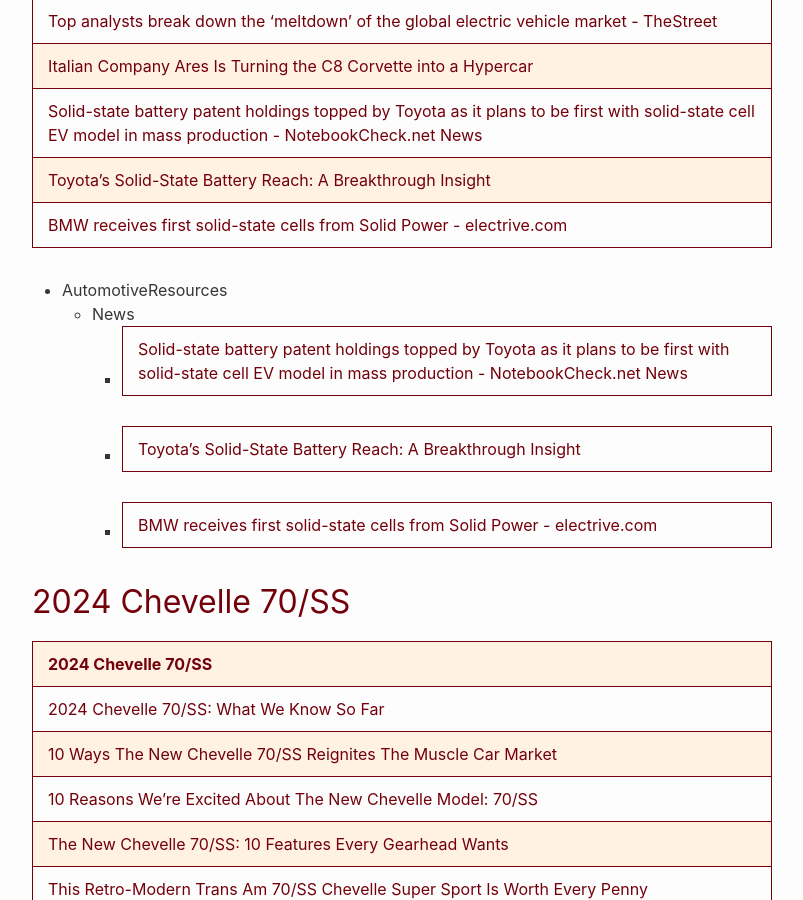
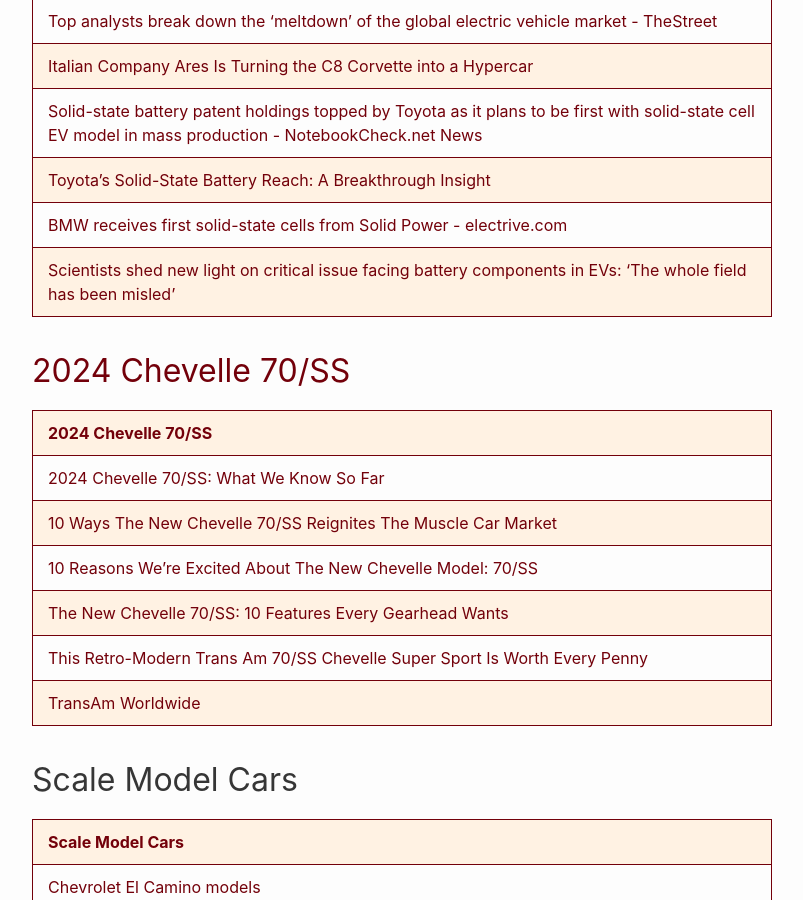
Before and after one commit to RalphHightower/RalphHightower, a Jekyll site: the page built from AutomotiveResources.md, in a window 1280 px wide and 900 px high, scrolled down 5237 px. Shown: the whole window, without its empty margins (238-1041 px from the left). Built offline with Jekyll 4.4.1, drawn with Linux system fonts in a browser that asks for light colours; our own code applies the rules of GitHub Pages for plain Markdown files.

Commit message:
[docs](doc): AutomotiveResources(extended description)

```diff
--- a/AutomotiveResources.md
+++ b/AutomotiveResources.md
@@ -97,12 +97,7 @@
 | [Solid-state battery patent holdings topped by Toyota as it plans to be first with solid-state cell EV model in mass production - NotebookCheck.net News](https://www.notebookcheck.net/Solid-state-battery-patent-holdings-topped-by-Toyota-as-it-plans-to-be-first-with-solid-state-cell-EV-model-in-mass-production.766708.0.html ) |
 | [Toyota's Solid-State Battery Reach: A Breakthrough Insight](https://ts2.space/en/toyotas-solid-state-battery-reach-a-breakthrough-insight/ ) |
 | [BMW receives first solid-state cells from Solid Power - electrive.com](https://www.electrive.com/2023/11/09/bmw-receives-first-solid-state-cells-from-solid-power/ ) |
-
-- AutomotiveResources
-   - News
-      - | [Solid-state battery patent holdings topped by Toyota as it plans to be first with solid-state cell EV model in mass production - NotebookCheck.net News](https://www.notebookcheck.net/Solid-state-battery-patent-holdings-topped-by-Toyota-as-it-plans-to-be-first-with-solid-state-cell-EV-model-in-mass-production.766708.0.html ) |
-      - | [Toyota's Solid-State Battery Reach: A Breakthrough Insight](https://ts2.space/en/toyotas-solid-state-battery-reach-a-breakthrough-insight/ ) |
-      - | [BMW receives first solid-state cells from Solid Power - electrive.com](https://www.electrive.com/2023/11/09/bmw-receives-first-solid-state-cells-from-solid-power/ ) |
+| [Scientists shed new light on critical issue facing battery components in EVs: ‘The whole field has been misled’](https://finance.yahoo.com/news/scientists-shed-light-critical-issue-113000830.html ) |
 
 ## [2024 Chevelle 70/SS](https://www.hotcars.com/chevelle-70ss-what-we-know/ )
 
```
